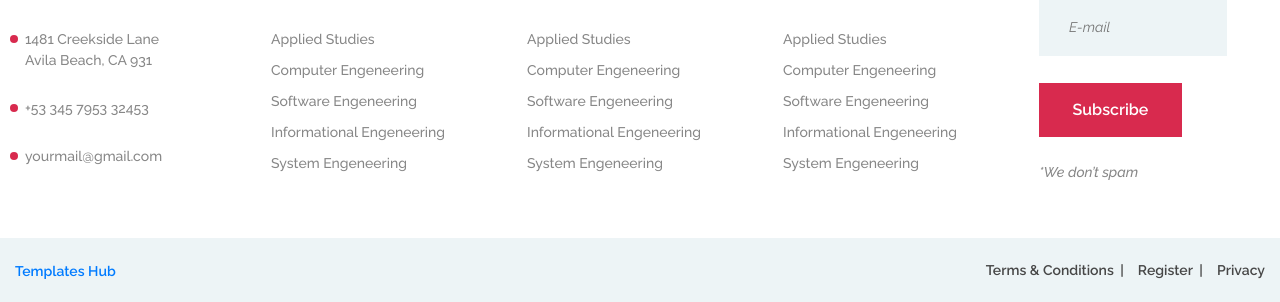
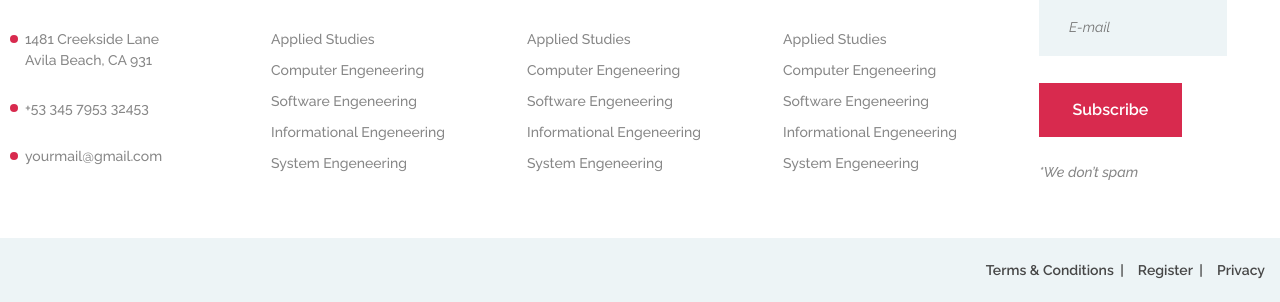
Before and after one commit to sarohy03/Attendace-Record, a Django app: page / in a window 1280 px wide. Shown: the part 5946-6248 px from the top of the page. Run offline with Django 5.2, Linux system fonts and the light colour scheme; some libraries are stand-ins or nearby versions.

Commit message:
All working code

```diff
--- a/LMS/templates/aboutUs.html
+++ b/LMS/templates/aboutUs.html
@@ -215,7 +215,6 @@
                     <li><a href="#">Register</a></li>
                     <li><a href="#">Privacy</a></li>
                 </ul>
-                <div class="copyright"><a target="_blank" href="https://www.templateshub.net">Templates Hub</a></div>
             </div>
         </div>
     </footer>
--- a/LMS/templates/blog.html
+++ b/LMS/templates/blog.html
@@ -311,7 +311,6 @@
 					<li><a href="#">Register</a></li>
 					<li><a href="#">Privacy</a></li>
 				</ul>
-				<div class="copyright"><a target="_blank" href="https://www.templateshub.net">Templates Hub</a></div>
 			</div>
 		</div>
 	</footer>
--- a/LMS/templates/contact.html
+++ b/LMS/templates/contact.html
@@ -231,7 +231,6 @@
 					<li><a href="#">Register</a></li>
 					<li><a href="#">Privacy</a></li>
 				</ul>
-				<div class="copyright"><a target="_blank" href="https://www.templateshub.net">Templates Hub</a></div>
 			</div>
 		</div>
 	</footer>
--- a/LMS/templates/courses.html
+++ b/LMS/templates/courses.html
@@ -396,7 +396,6 @@
 					<li><a href="#">Register</a></li>
 					<li><a href="#">Privacy</a></li>
 				</ul>
-				<div class="copyright"><a target="_blank" href="https://www.templateshub.net">Templates Hub</a></div>
 			</div>
 		</div>
 	</footer>
--- a/LMS/templates/display_csv_files.html
+++ b/LMS/templates/display_csv_files.html
@@ -232,7 +232,6 @@
                     <li><a href="#">Register</a></li>
                     <li><a href="#">Privacy</a></li>
                 </ul>
-                <div class="copyright"><a target="_blank" href="https://www.templateshub.net">Templates Hub</a></div>
             </div>
         </div>
     </footer>
--- a/LMS/templates/index.html
+++ b/LMS/templates/index.html
@@ -478,7 +478,6 @@
 					<li><a href="#">Register</a></li>
 					<li><a href="#">Privacy</a></li>
 				</ul>
-				<div class="copyright"><a target="_blank" href="https://www.templateshub.net">Templates Hub</a></div>
 			</div>
 		</div>
 	</footer>
--- a/LMS/templates/single-course.html
+++ b/LMS/templates/single-course.html
@@ -339,7 +339,6 @@
 					<li><a href="#">Register</a></li>
 					<li><a href="#">Privacy</a></li>
 				</ul>
-				<div class="copyright"><a target="_blank" href="https://www.templateshub.net">Templates Hub</a></div>
 			</div>
 		</div>
 	</footer>
```
